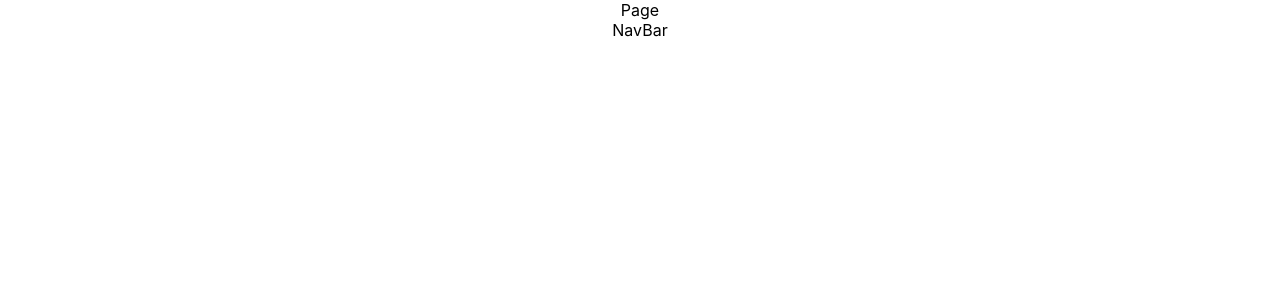
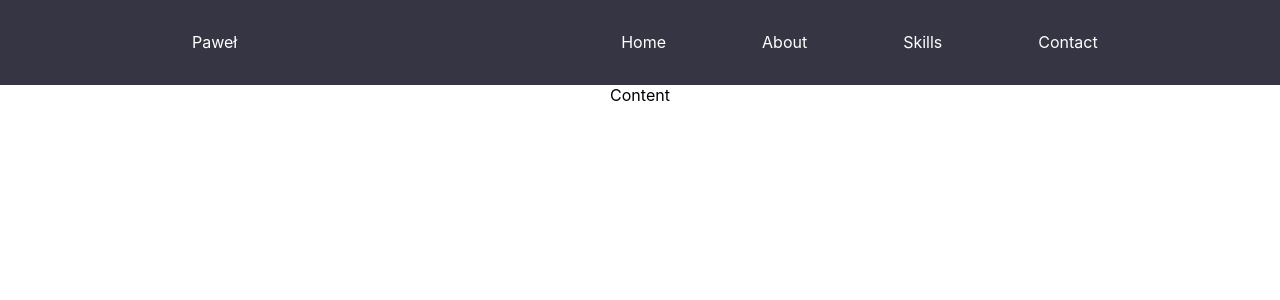
Before and after one commit to himokkk/Portfolio, a React (Create React App) app in the folder ui/: page / in a window 1280 px wide. Shown: the top 300 px of the page. Built offline with nearby package versions, Linux system fonts and the light colour scheme.

Commit message:
Adding basic navbar

```diff
--- a/ui/src/components/NavBar.tsx
+++ b/ui/src/components/NavBar.tsx
@@ -1,9 +1,17 @@
 import React from 'react';
+
+import '../css/basic.css';
+import '../css/navbar.css';
 
 const NavBar = (() => {
     return (
-        <div>
-            Page
+        <div className="navbar">
+           <div className="navbar-button float-left" id="nameButton">Paweł</div>
+           <div className="navbar-button float-left" id="homeButton">Home</div>
+           <div className="navbar-button float-left" id="aboutButton">About</div>
+           <div className="navbar-button float-left" id="skillsButton">Skills</div>
+           <div className="navbar-button float-left" id="contactButton">Contact</div>
+           <div className="clear-both"/>
         </div>
     )
 });
--- /dev/null
+++ b/ui/src/css/basic.css
@@ -0,0 +1,16 @@
+:root {
+    --gray: #363543;
+    --darker-gray: #282834;
+}
+
+.float-left {
+    float: left;
+}
+
+.float-right {
+    float: right;
+}
+
+.clear-both {
+    clear: both;
+}
--- /dev/null
+++ b/ui/src/css/navbar.css
@@ -0,0 +1,26 @@
+.navbar {
+    background-color: var(--gray);
+    color: white;
+    height: 5.3rem;
+}
+
+.navbar-button {
+    padding: 2rem;
+    margin-left: 2rem;
+}
+
+.navbar-button:hover {
+    background-color: #5E5C78;
+}
+
+#nameButton {
+    margin-left: 10rem;
+}
+
+#homeButton {
+    margin-left: 20rem;
+}
+
+#aboutButton {
+
+}
--- a/ui/src/pages/HomePage.tsx
+++ b/ui/src/pages/HomePage.tsx
@@ -3,7 +3,7 @@ import React from 'react';
 const HomePage = (() => {
     return (
         <div className="content">
-            NavBar
+            Content
         </div>
     )
 
```
